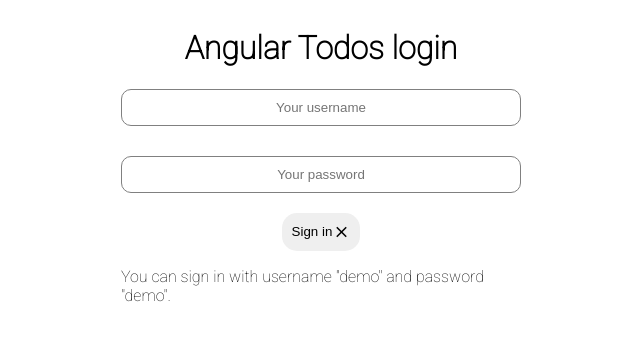
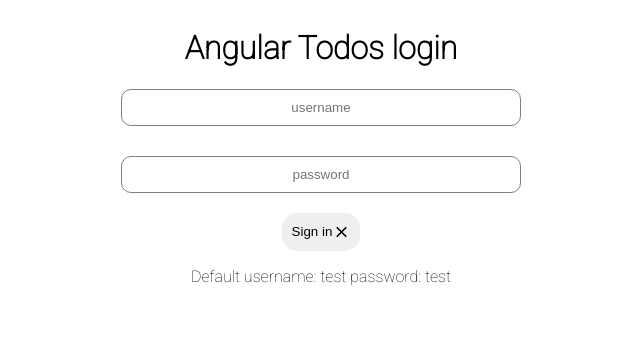
Before and after one commit to KulaMarcin/Angular-ToDoApp, an Angular app: page /sign-in in a window 1280 px wide. Shown: the top 340 px of the page, without its empty margins (319-959 px from the left). Built offline with nearby package versions, Linux system fonts and the light colour scheme; no server answers.

Commit message:
Readme and sign-in component update

```diff
--- a/src/app/sign-in/sign-in.component.html
+++ b/src/app/sign-in/sign-in.component.html
@@ -3,7 +3,7 @@
 
     <h1>Angular Todos login</h1>
 
-    <input class="i1" type="text" formControlName="username" placeholder="Your username">
+    <input class="i1" type="text" formControlName="username" placeholder="username">
 
     <div
       class="input-errors"
@@ -14,7 +14,7 @@
       </div>
     </div>
 
-    <input  class="i2" type="password" formControlName="password" placeholder="Your password">
+    <input  class="i2" type="password" formControlName="password" placeholder="password">
 
     <div
       class="input-errors"
@@ -37,6 +37,6 @@
       <span class="material-icons">close</span>
     </button>
 
-    <p class="tip">You can sign in with username "demo" and password "demo".</p>
+    <p class="tip">Default username: test password: test</p>
   </form>
 </div>
--- a/src/app/sign-in/sign-in.component.scss
+++ b/src/app/sign-in/sign-in.component.scss
@@ -37,5 +37,9 @@ div.sign-in-wrapper{
       margin-top: 20px;
     }
 
+    & > p.tip{
+      text-align: center;
+    }
+
   }
 }
```
Also changed, not shown: 1 other file (tests, documents, lock files or other folders).
